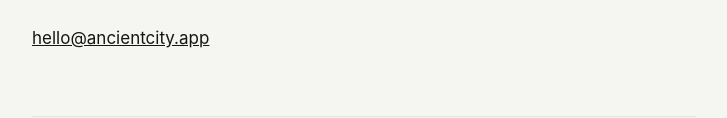
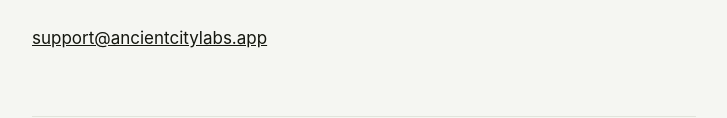
Before and after one commit to AncientCityLabs/ancientcitylabs.github.io, a plain HTML site: page index.html in a window 1280 px wide. Shown: the part 1303-1421 px from the top of the page, without its empty margins (276-1003 px from the left). Drawn offline with Linux system fonts and the light colour scheme.

Commit message:
The contact address matches the domain that was bought
Written as ancientcity.app before the domain was chosen; it is
ancientcitylabs.app, and the address was dead on a live page.

Co-Authored-By: Claude Opus 5 <noreply@anthropic.com>

```diff
--- a/index.html
+++ b/index.html
@@ -196,7 +196,7 @@ footer.site a { color: var(--tt); }
     <h2>Say hello</h2>
     <p>Questions, bug reports and feature requests all go to the same place, and
     a person reads them.</p>
-    <p><a href="mailto:hello@ancientcity.app">hello@ancientcity.app</a></p>
+    <p><a href="mailto:support@ancientcitylabs.app">support@ancientcitylabs.app</a></p>
   </section>
 
 </div>
```
